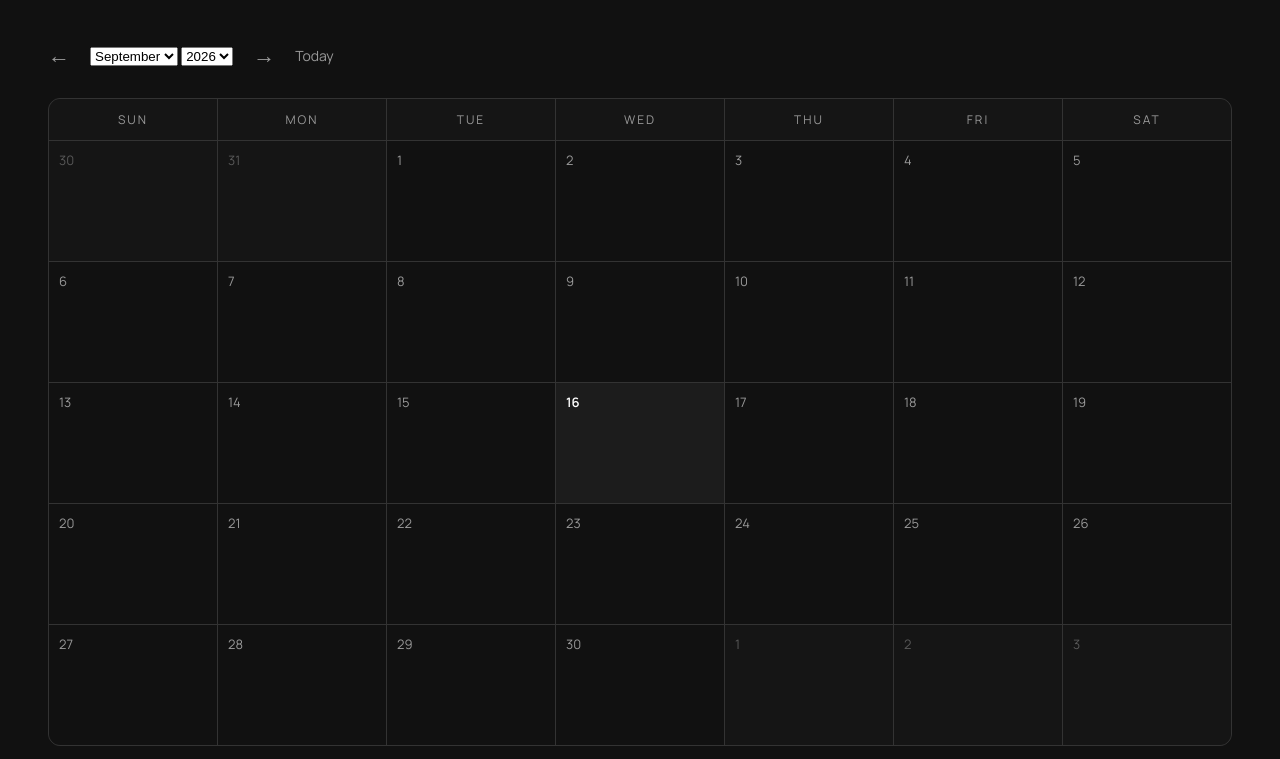
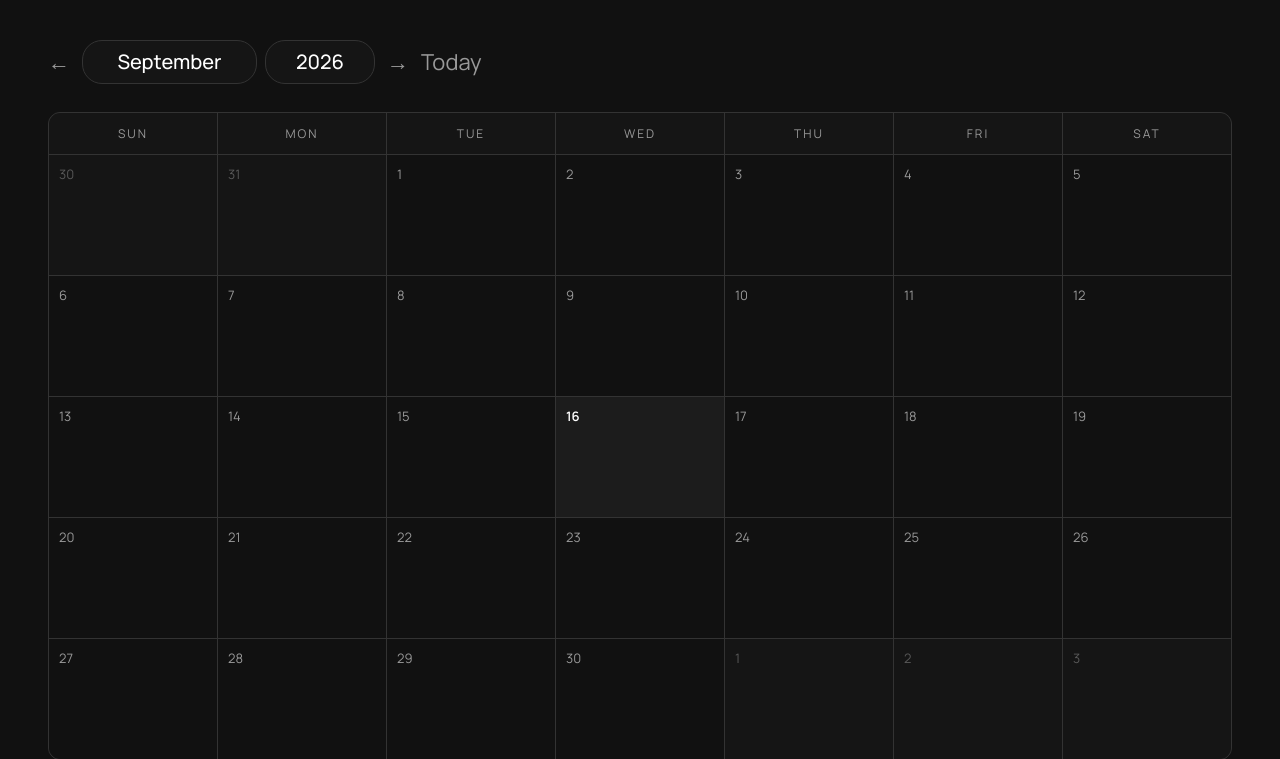
Before and after one commit to nolsluv/club-manager, a Django app: page /calendar/ in a window 1280 px wide. Shown: the part 95-854 px from the top of the page. Run offline with Django 5.2, Linux system fonts and the light colour scheme; the visitor is signed in with stand-in values (Sample User, id 1); data that the repository does not hold is empty.

Commit message:
improve calendar controls(year/month) button ui styling

```diff
--- a/static/css/style.css
+++ b/static/css/style.css
@@ -547,13 +547,69 @@ body {
 .cal-title {
     display: flex;
     align-items: center;
-    gap: 20px;
+    gap: 12px;
 }
 
 .cal-title h1 {
     font-size: 38px;
     font-weight: 300;
     letter-spacing: -1px;
+}
+
+
+.cal-picker {
+    display: flex;
+    align-items: center;
+    gap: 8px;
+}
+
+.cal-select {
+    appearance: none;
+    background: var(--surface);
+    color: var(--text);
+    border: 1px solid var(--border);
+    border-radius: 20px;
+    padding: 10px 20px;
+    font-family: inherit;
+    font-size: 20px;
+    font-weight: 500;
+    text-align: center;
+    text-align-last: center;
+    cursor: pointer;
+
+    transition:
+        border-color 0.3s ease,
+        background 0.3s ease,
+        color 0.3s ease,
+        transform 0.3s ease;
+}
+
+.cal-picker select[name="month"] {
+    min-width: 175px;
+}
+
+.cal-picker select[name="year"] {
+    min-width: 110px;
+}
+
+.cal-select:hover,
+.cal-select:focus {
+    outline: none;
+    border-color: var(--text);
+    transform: translateY(-2px);
+}
+
+.cal-today {
+    font-size: 14px;
+    padding: 8px 16px;
+    border: 1px solid var(--border);
+    border-radius: 20px;
+}
+
+.cal-today:hover {
+    background: var(--text);
+    color: var(--bg);
+    border-color: var(--text);
 }
 
 .cal-nav {
--- a/templates/calendar.html
+++ b/templates/calendar.html
@@ -23,7 +23,7 @@
             </form>
 
             <a class="cal-nav" href="?year={{ next_m.year }}&month={{ next_m.month }}">&rarr;</a>
-            <a class="cal-nav" href="{% url 'calendar' %}" style="font-size: 14px;">Today</a>
+            <a class="cal-nav" href="{% url 'calendar' %}">Today</a>
         </div>
 
         {% if can_edit %}
```
Also changed, not shown: other parts of static/css/style.css (+40 -26 lines).
